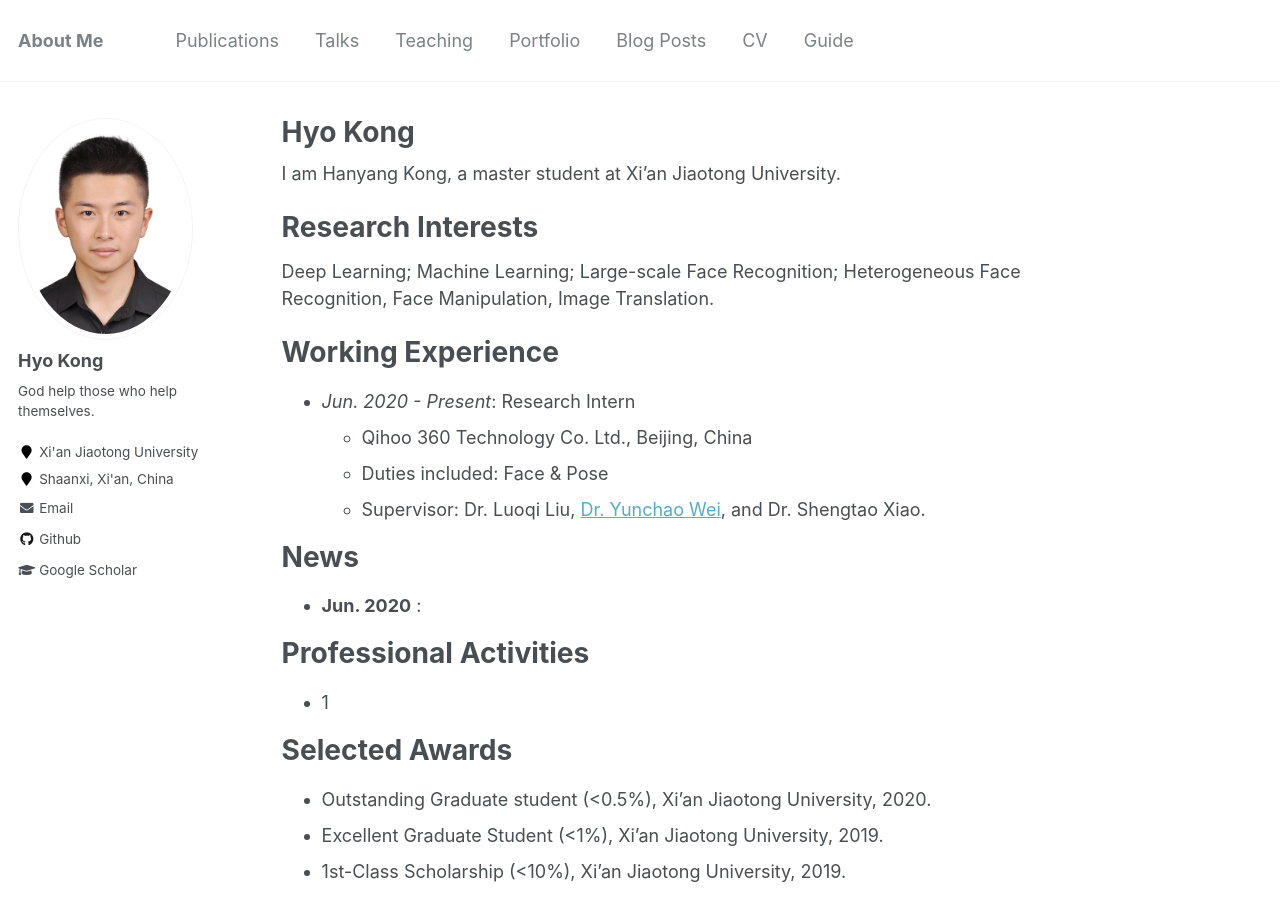
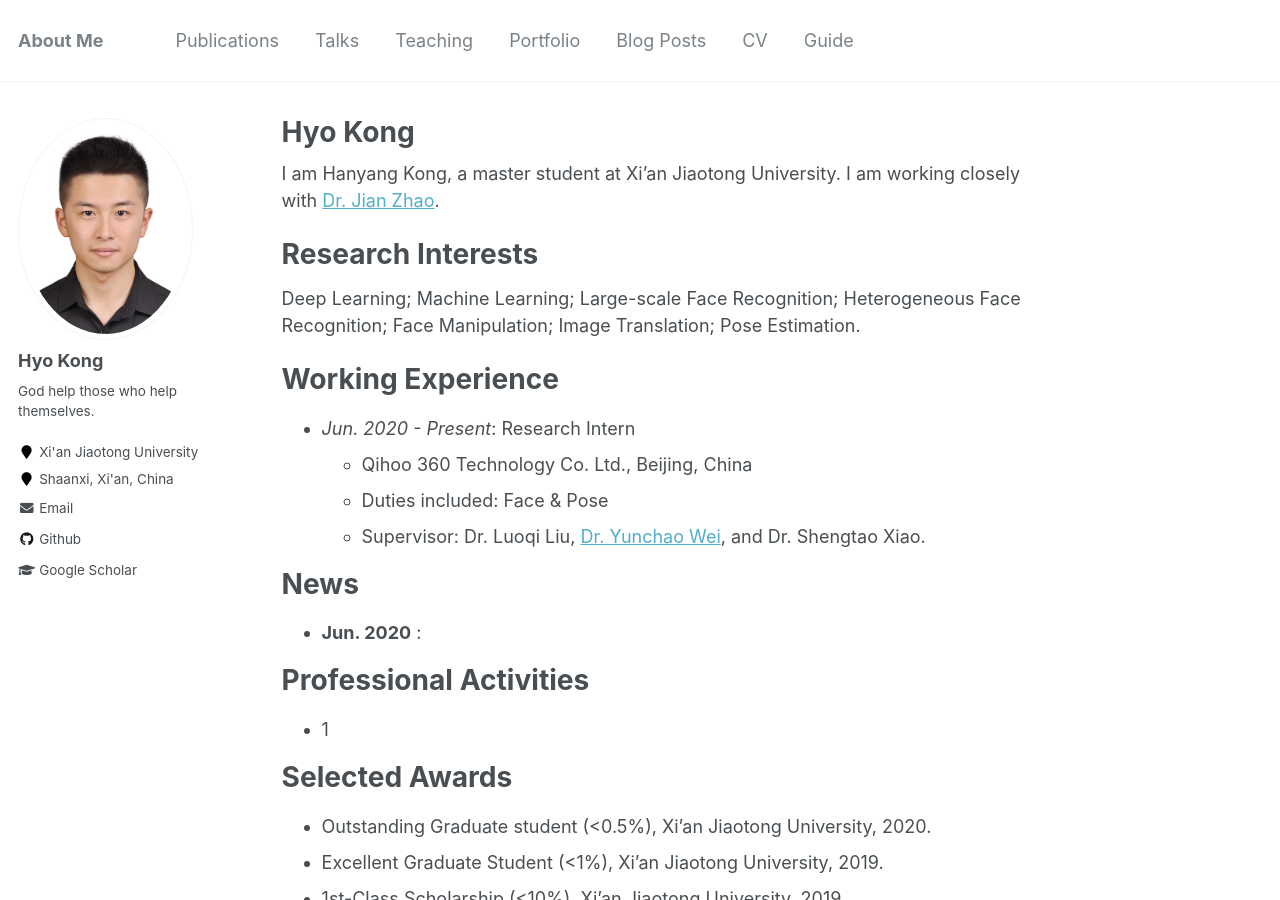
Before and after one commit to HyoKong/HyoKong.github.io, a Jekyll site: the page built from _pages/about.md, in a window 1280 px wide and 900 px high. Built offline with Jekyll 4.4.1, drawn with Linux system fonts in a browser that asks for light colours.

Commit message:
Update about.md

```diff
--- a/_pages/about.md
+++ b/_pages/about.md
@@ -8,13 +8,13 @@ redirect_from:
   - /about.html
 ---
 
-I am Hanyang Kong, a master student at Xi'an Jiaotong University.
+I am Hanyang Kong, a master student at Xi'an Jiaotong University. I am working closely with [Dr. Jian Zhao](https://zhaoj9014.github.io/).
 
 <!-- This is the front page of a website that is powered by the [academicpages template](https://github.com/academicpages/academicpages.github.io) and hosted on GitHub pages. [GitHub pages](https://pages.github.com) is a free service in which websites are built and hosted from code and data stored in a GitHub repository, automatically updating when a new commit is made to the respository. This template was forked from the [Minimal Mistakes Jekyll Theme](https://mmistakes.github.io/minimal-mistakes/) created by Michael Rose, and then extended to support the kinds of content that academics have: publications, talks, teaching, a portfolio, blog posts, and a dynamically-generated CV. You can fork [this repository](https://github.com/academicpages/academicpages.github.io) right now, modify the configuration and markdown files, add your own PDFs and other content, and have your own site for free, with no ads! An older version of this template powers my own personal website at [stuartgeiger.com](http://stuartgeiger.com), which uses [this Github repository](https://github.com/staeiou/staeiou.github.io). -->
 
 Research Interests
 ======
-Deep Learning; Machine Learning; Large-scale Face Recognition; Heterogeneous Face Recognition, Face Manipulation, Image Translation.
+Deep Learning; Machine Learning; Large-scale Face Recognition; Heterogeneous Face Recognition; Face Manipulation; Image Translation; Pose Estimation.
 
 Working Experience
 ======
```
